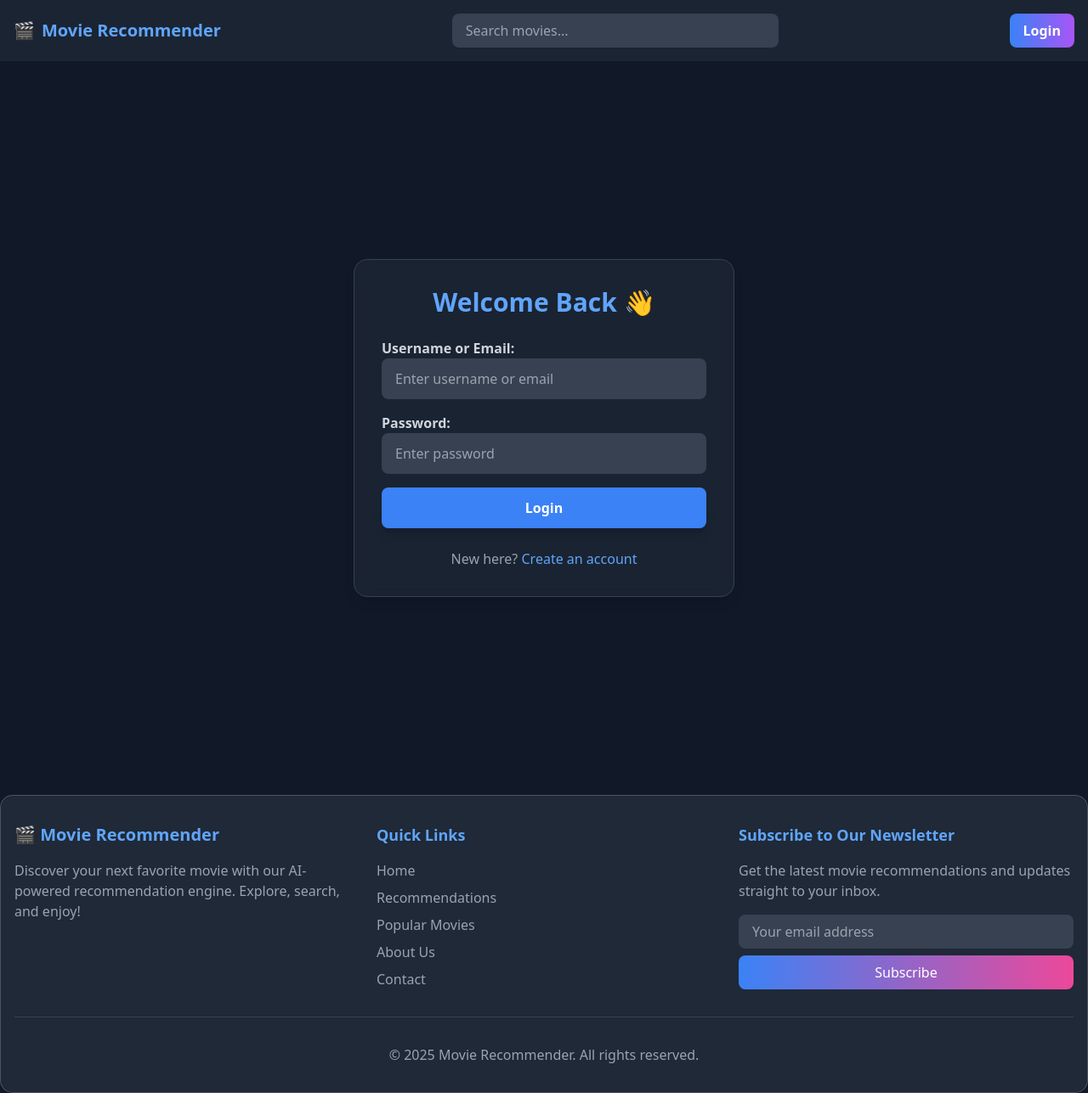
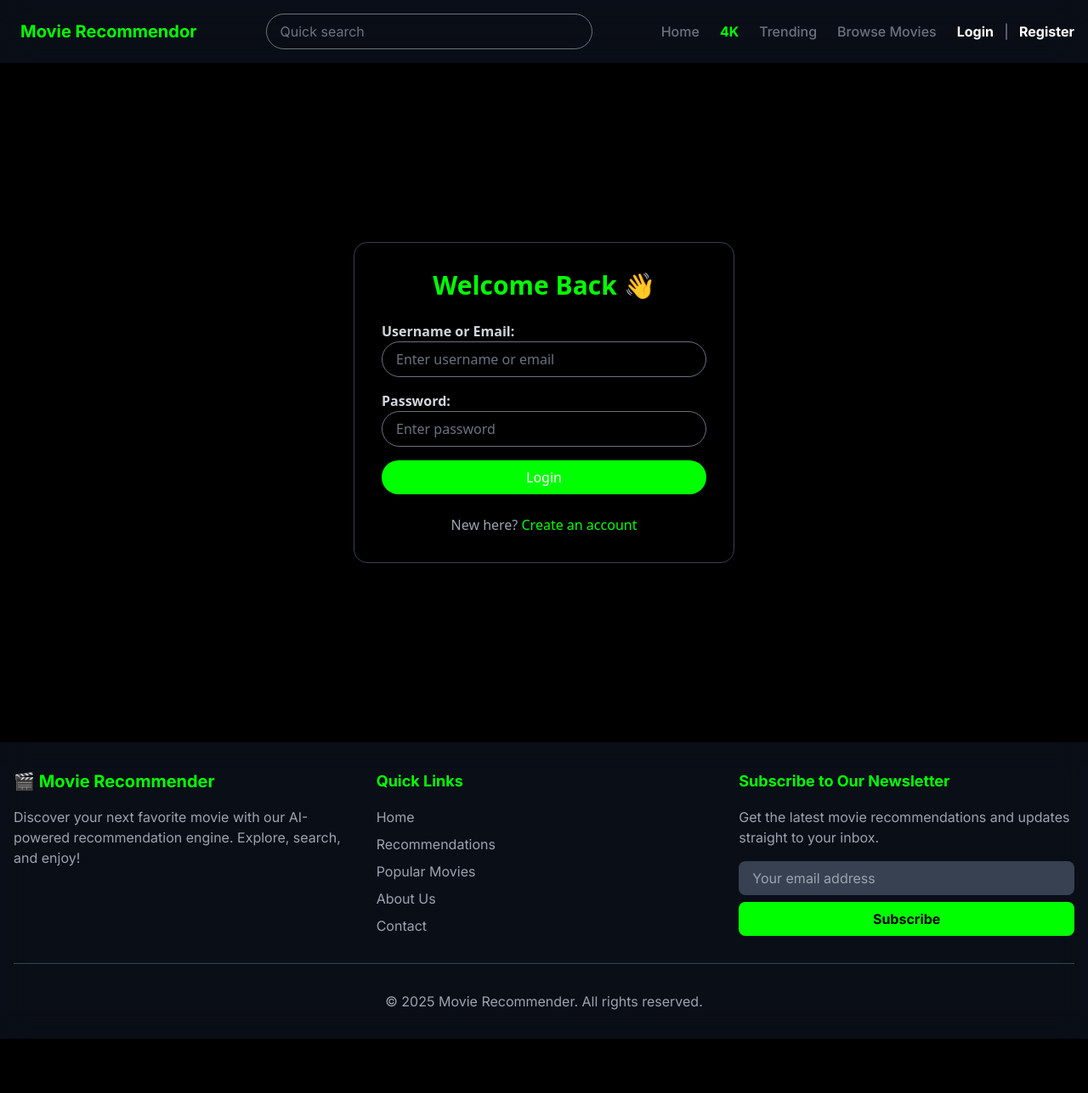
Before and after one commit to aniruddhabishwakarma/Movie-Recommender-System, a Django app: page /login/ in a window 1280 px wide. Shown: the whole page at 85% size. After the commit the page ends 1223 px from the top, so only its background shows below. Run offline with Django 5.2, Linux system fonts and the light colour scheme; some libraries are stand-ins or nearby versions.

Commit message:
added front

```diff
--- a/movies/templates/movies/base.html
+++ b/movies/templates/movies/base.html
@@ -42,7 +42,7 @@
 
     {% include 'movies/navbar.html' %}  <!-- Include the Navbar Component -->
 
-    <div class="container mx-auto py-8">
+    <div class="container mx-auto">
         {% block content %}{% endblock %}
     </div>
 
--- a/movies/templates/movies/footer.html
+++ b/movies/templates/movies/footer.html
@@ -1,21 +1,21 @@
 <!-- Footer Component -->
-<footer class="bg-gray-800 text-white py-8 glass sans-serif-font">
+<footer class="bg-black bg-opacity-40 backdrop-blur-lg text-white py-8 font-['Inter']">
     <div class="container mx-auto px-4">
         <div class="grid grid-cols-1 md:grid-cols-3 gap-8">
             <!-- About Section -->
             <div class="space-y-4">
-                <h3 class="text-xl font-bold text-blue-400">🎬 Movie Recommender</h3>
+                <h3 class="text-xl font-bold text-[#00FF00]">🎬 Movie Recommender</h3>
                 <p class="text-gray-400">
                     Discover your next favorite movie with our AI-powered recommendation engine. Explore, search, and enjoy!
                 </p>
                 <div class="flex space-x-4">
-                    <a href="#" class="text-gray-400 hover:text-blue-400 transition duration-300">
+                    <a href="#" class="text-gray-400 hover:text-[#00FF00] transition duration-300">
                         <i class="fab fa-facebook"></i>
                     </a>
-                    <a href="#" class="text-gray-400 hover:text-blue-400 transition duration-300">
+                    <a href="#" class="text-gray-400 hover:text-[#00FF00] transition duration-300">
                         <i class="fab fa-twitter"></i>
                     </a>
-                    <a href="#" class="text-gray-400 hover:text-blue-400 transition duration-300">
+                    <a href="#" class="text-gray-400 hover:text-[#00FF00] transition duration-300">
                         <i class="fab fa-instagram"></i>
                     </a>
                 </div>
@@ -23,29 +23,28 @@
 
             <!-- Quick Links Section -->
             <div class="space-y-4">
-                <h4 class="text-lg font-bold text-blue-400">Quick Links</h4>
+                <h4 class="text-lg font-bold text-[#00FF00]">Quick Links</h4>
                 <ul class="space-y-2">
-                    <li><a href="/" class="text-gray-400 hover:text-blue-400 transition duration-300">Home</a></li>
-                    <li><a href="/recommend/" class="text-gray-400 hover:text-blue-400 transition duration-300">Recommendations</a></li>
-                    <li><a href="#" class="text-gray-400 hover:text-blue-400 transition duration-300">Popular Movies</a></li>
-                    <li><a href="#" class="text-gray-400 hover:text-blue-400 transition duration-300">About Us</a></li>
-                    <li><a href="#" class="text-gray-400 hover:text-blue-400 transition duration-300">Contact</a></li>
+                    <li><a href="/" class="text-gray-400 hover:text-[#00FF00] transition duration-300">Home</a></li>
+                    <li><a href="/recommend/" class="text-gray-400 hover:text-[#00FF00] transition duration-300">Recommendations</a></li>
+                    <li><a href="#" class="text-gray-400 hover:text-[#00FF00] transition duration-300">Popular Movies</a></li>
+                    <li><a href="#" class="text-gray-400 hover:text-[#00FF00] transition duration-300">About Us</a></li>
+                    <li><a href="#" class="text-gray-400 hover:text-[#00FF00] transition duration-300">Contact</a></li>
                 </ul>
             </div>
 
             <!-- Newsletter Section -->
             <div class="space-y-4">
-                <h4 class="text-lg font-bold text-blue-400">Subscribe to Our Newsletter</h4>
+                <h4 class="text-lg font-bold text-[#00FF00]">Subscribe to Our Newsletter</h4>
                 <p class="text-gray-400">
                     Get the latest movie recommendations and updates straight to your inbox.
                 </p>
                 <form class="flex flex-col space-y-2">
-                    <input type="email" placeholder="Your email address" class="px-4 py-2 rounded-lg bg-gray-700 text-gray-300 placeholder-gray-400 focus:outline-none focus:ring-2 focus:ring-blue-400 transition duration-300">
+                    <input type="email" placeholder="Your email address" class="px-4 py-2 rounded-lg bg-gray-700 text-gray-300 placeholder-gray-400 focus:outline-none focus:ring-2 focus:ring-[#00FF00] transition duration-300">
                     <button
                         type="submit"
-                        class="px-4 py-2 text-white rounded-lg transition duration-300
-                                bg-gradient-to-r from-blue-500 to-pink-500
-                                hover:translate-y-[-2px]"
+                        class="px-4 py-2 text-black font-bold rounded-lg transition duration-300
+                                bg-[#00FF00] hover:bg-[#00cc00]"
                         >
                         Subscribe
                     </button>
--- a/movies/templates/movies/login.html
+++ b/movies/templates/movies/login.html
@@ -3,14 +3,14 @@
 {% block title %}Login{% endblock %}
 
 {% block content %}
-<div class="flex justify-center items-center min-h-screen bg-gray-900">
-    <div class="bg-gray-800 bg-opacity-70 backdrop-blur-md p-8 rounded-2xl shadow-lg w-full max-w-md border border-gray-700">
-        <h2 class="text-3xl font-bold text-blue-400 text-center mb-6">Welcome Back 👋</h2>
+<div class="flex justify-center items-center min-h-screen bg-black">
+    <div class="bg-black bg-opacity-40 backdrop-blur-lg p-8 rounded-2xl shadow-lg w-full max-w-md border border-gray-700">
+        <h2 class="text-3xl font-bold text-[#00FF00] text-center mb-6">Welcome Back 👋</h2>
 
         <!-- Show success/error messages -->
         {% if messages %}
             {% for message in messages %}
-                <div class="p-3 text-white rounded-lg text-center {% if message.tags == 'success' %} bg-green-600 {% else %} bg-red-600 {% endif %} animate-fade-in">
+                <div class="p-3 text-white rounded-lg text-center {% if message.tags == 'success' %} bg-red-600 {% else %} bg-red-600 {% endif %} animate-fade-in">
                     {{ message }}
                 </div>
             {% endfor %}
@@ -22,23 +22,23 @@
             <div>
                 <label for="login_input" class="block text-gray-300 font-semibold">Username or Email:</label>
                 <input type="text" id="login_input" name="login_input" placeholder="Enter username or email"
-                    class="w-full px-4 py-3 rounded-lg bg-gray-700 text-gray-300 placeholder-gray-400 focus:ring-2 focus:ring-blue-400 focus:outline-none transition-all duration-300 hover:bg-gray-600">
+                    class="w-full px-4 py-2 rounded-full bg-transparent border border-gray-500 text-gray-400 placeholder-gray-500 focus:outline-none focus:ring-2 focus:ring-[#00FF00] transition duration-300">
             </div>
 
             <div>
                 <label for="password" class="block text-gray-300 font-semibold">Password:</label>
                 <input type="password" id="password" name="password" placeholder="Enter password"
-                    class="w-full px-4 py-3 rounded-lg bg-gray-700 text-gray-300 placeholder-gray-400 focus:ring-2 focus:ring-blue-400 focus:outline-none transition-all duration-300 hover:bg-gray-600">
+                    class="w-full px-4 py-2 rounded-full bg-transparent border border-gray-500 text-gray-400 placeholder-gray-500 focus:outline-none focus:ring-2 focus:ring-[#00FF00] transition duration-300">
             </div>
 
             <button type="submit"
-                class="w-full bg-blue-500 hover:bg-blue-600 text-white font-bold py-3 px-4 rounded-lg transition-all duration-300 shadow-lg hover:shadow-blue-400/50">
+                class="w-full px-4 py-2 text-white rounded-full transition duration-300 bg-[#00ff00] hover:translate-y-[-2px]">
                 Login
             </button>
         </form>
 
         <p class="text-gray-400 text-center mt-6">New here?
-            <a href="{% url 'register' %}" class="text-blue-400 hover:underline transition-all duration-300">Create an account</a>
+            <a href="{% url 'register' %}" class="text-[#00FF00] hover:underline transition-all duration-300">Create an account</a>
         </p>
     </div>
 </div>
--- a/movies/templates/movies/navbar.html
+++ b/movies/templates/movies/navbar.html
@@ -1,46 +1,52 @@
 <head>
     <!-- Add Inter font from Google Fonts -->
     <link href="https://fonts.googleapis.com/css2?family=Inter:wght@400;500;600;700&display=swap" rel="stylesheet">
+    <script src="https://cdn.tailwindcss.com"></script>
 </head>
 
 <!-- Navbar Component -->
-<nav class="bg-gray-800 p-4 backdrop-blur-md bg-opacity-80 sticky top-0 z-40 font-sans">
+<nav class="bg-black bg-opacity-40 backdrop-blur-lg p-4 sticky top-0 z-40 font-['Inter']">
     <div class="container mx-auto flex justify-between items-center">
         <!-- Logo -->
-        <a href="/" class="text-xl font-bold text-blue-400 hover:text-blue-300 transition duration-300 flex items-center">
-            🎬 <span class="ml-2">Movie Recommender</span>
+        <a href="/" class="text-[#00FF00] text-xl font-bold flex items-center">
+        <span class="ml-2">Movie Recommendor</span>
         </a>
 
         <!-- Search Bar with Live Search -->
         <div class="relative w-96 mx-4">
-            <input type="text" id="search-input" name="q" value="{{ query }}" placeholder="Search movies..."
-                class="w-full px-4 py-2 rounded-lg bg-gray-700 text-gray-300 placeholder-gray-400 focus:outline-none focus:ring-2 focus:ring-blue-400 transition duration-300">
+            <input type="text" id="search-input" name="q" value="{{ query }}" placeholder="Quick search"
+                class="w-full px-4 py-2 rounded-full bg-transparent border border-gray-500 text-gray-400 placeholder-gray-500 focus:outline-none focus:ring-2 focus:ring-gray-400 transition duration-300">
 
             <!-- Live Search Results -->
-            <div id="search-results" class="absolute w-full bg-gray-800 text-white rounded-lg mt-1 hidden">
-                <!-- Results will be inserted dynamically -->
-            </div>
+            <div id="search-results" class="absolute w-full bg-gray-900 text-white rounded-lg mt-1 hidden overflow-x-hidden"></div>
         </div>
 
         <!-- Navigation Links -->
-        <div class="flex items-center space-x-6">
+        <div class="flex items-center space-x-6 text-gray-500 font-medium">
+            <a href="#" class="hover:text-white transition">Home</a>
+            <a href="#" class="text-[#00FF00] font-bold">4K</a>
+            <a href="#" class="hover:text-white transition">Trending</a>
+            <a href="#" class="hover:text-white transition">Browse Movies</a>
+
             <!-- User Authentication Links -->
             {% if user.is_authenticated %}
                 <div class="relative">
                     <!-- User Icon -->
                     <div id="user-icon" class="w-10 h-10 rounded-full bg-blue-500 flex items-center justify-center text-white font-semibold cursor-pointer hover:bg-blue-600 transition duration-300">
-                        {{ user.username|first|upper }} <!-- Display first letter of username -->
+                        {{ user.username|first|upper }}
                     </div>
                     <!-- Dropdown Menu -->
-                    <div id="dropdown-menu" class="absolute right-0 mt-2 w-48 bg-gray-800 rounded-lg shadow-lg hidden">
+                    <div id="dropdown-menu" class="absolute right-0 mt-2 w-48 bg-black bg-opacity-40 rounded-lg shadow-lg hidden">
                         <a href="{% url 'profile' %}" class="block px-4 py-2 text-gray-300 hover:bg-gray-700 hover:text-blue-400 transition duration-300">Profile</a>
                         <a href="{% url 'logout' %}" class="block px-4 py-2 text-gray-300 hover:bg-gray-700 hover:text-blue-400 transition duration-300">Logout</a>
                     </div>
                 </div>
             {% else %}
-                <a href="{% url 'login' %}" class="px-4 py-2 bg-gradient-to-r from-blue-500 to-purple-500 text-white rounded-lg font-semibold hover:from-blue-600 hover:to-purple-600 transition duration-300">
-                    Login
-                </a>
+                <div class="ml-6">
+                    <a href="{% url 'login' %}" class="text-white font-bold">Login</a>
+                    <span class="text-gray-500 mx-2">|</span>
+                    <a href="{% url 'register' %}" class="text-white font-bold">Register</a>
+                </div>
             {% endif %}
         </div>
     </div>
@@ -61,7 +67,7 @@ document.addEventListener("DOMContentLoaded", function() {
             fetch(`/search/?q=${query}`)
             .then(response => response.json())
             .then(data => {
-                resultsDiv.innerHTML = "";  // Clear previous results
+                resultsDiv.innerHTML = "";
 
                 if (data.results.length > 0) {
                     data.results.forEach(movie => {
@@ -78,7 +84,7 @@ document.addEventListener("DOMContentLoaded", function() {
                         `;
                         resultsDiv.appendChild(movieItem);
                     });
-                    resultsDiv.classList.remove("hidden");  // Show results
+                    resultsDiv.classList.remove("hidden");
                 } else {
                     resultsDiv.classList.add("hidden");
                 }
@@ -98,7 +104,7 @@ document.addEventListener("DOMContentLoaded", function() {
     // Toggle dropdown menu
     if (userIcon) {
         userIcon.addEventListener("click", function(event) {
-            event.stopPropagation(); // Prevent event from bubbling up
+            event.stopPropagation();
             dropdownMenu.classList.toggle("hidden");
         });
     }
--- a/movies/templates/movies/register.html
+++ b/movies/templates/movies/register.html
@@ -71,7 +71,9 @@
 
             <!-- Submit Button -->
             <button type="submit"
-                class="w-full mt-4 px-4 py-2 bg-blue-500 text-white rounded-lg hover:bg-blue-600 transition duration-300">
+                class="w-full px-4 py-2 text-white rounded-lg transition duration-300
+                                bg-gradient-to-r from-blue-500 to-pink-500
+                                hover:translate-y-[-2px]">
                 Register
             </button>
 
```
Also changed, not shown: movies/templates/movies/home.html (+5 -6 lines), db.sqlite3, 1 other file.
